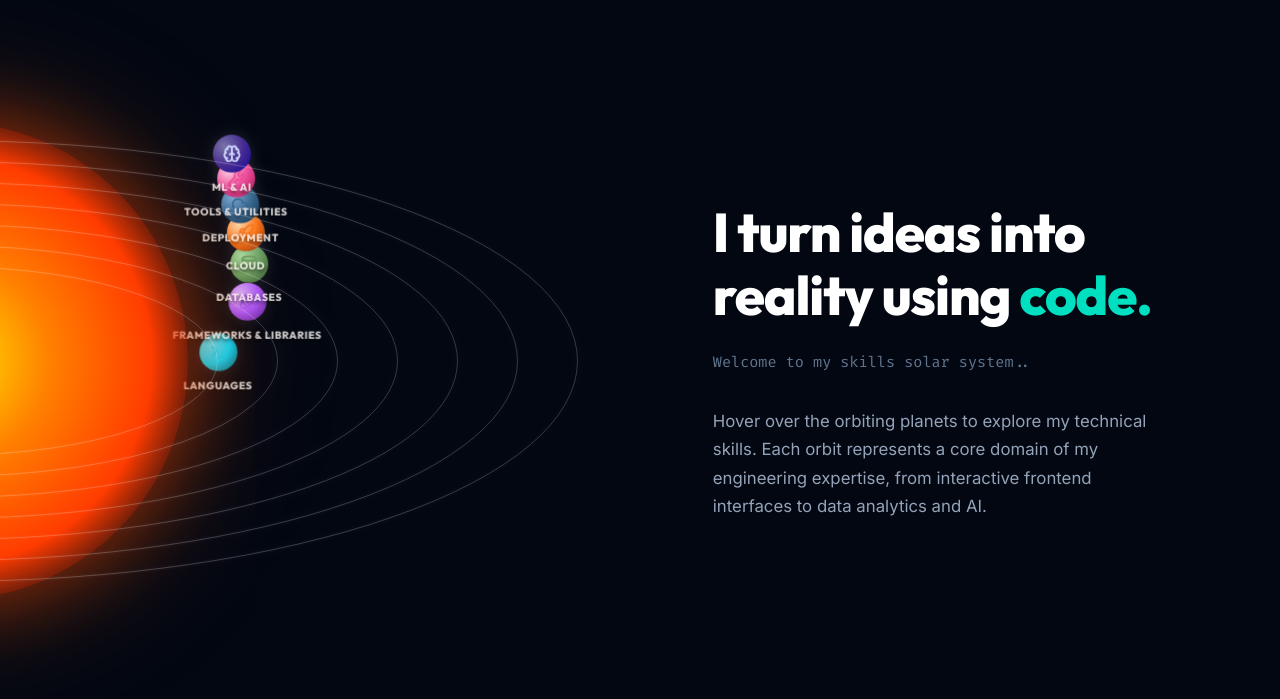
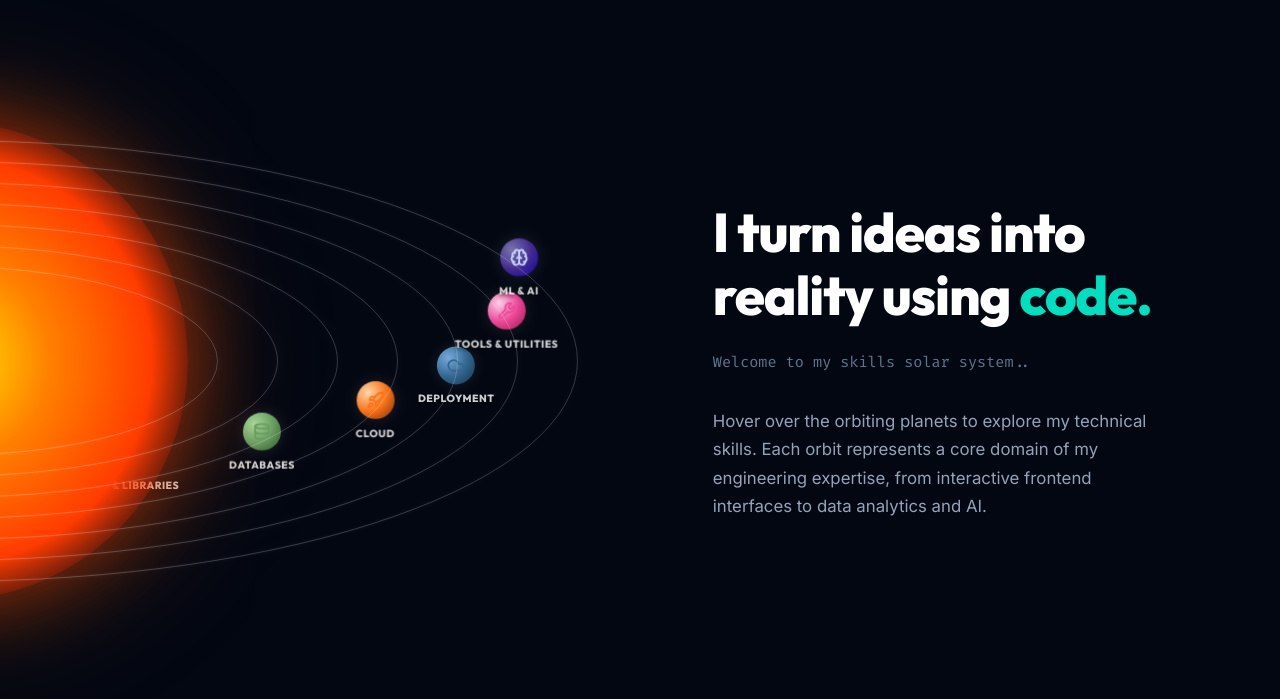
Before and after one commit to GaganKhandale/Space-Portfolio, a React (Vite) app: page / in a window 1280 px wide. Shown: the part 1639-2338 px from the top of the page. Built offline with nearby package versions, Linux system fonts and the light colour scheme.

Commit message:
Last Commit of developemnt 2

```diff
--- a/src/components/Projects.jsx
+++ b/src/components/Projects.jsx
@@ -340,7 +340,7 @@ const Projects = () => {
     let height = (canvas.height = (parent ? parent.clientHeight : 500) || 500);
 
     let rotation = 0; // Current longitude rotation offset (radians)
-    const rotationSpeed = 0.003;
+    const rotationSpeed = 0.005;
 
     const updateOffsets = () => {
       const containerEl = document.querySelector('.projects-container');
--- a/src/index.css
+++ b/src/index.css
@@ -702,31 +702,31 @@ p {
 
 /* Orbit speeds - custom speed for each planet */
 .orbit-speed-1 {
-  animation-duration: 25s;
+  animation-duration: 13s;
 }
 
 .orbit-speed-2 {
+  animation-duration: 15s;
+}
+
+.orbit-speed-3 {
+  animation-duration: 18s;
+}
+
+.orbit-speed-4 {
+  animation-duration: 21s;
+}
+
+.orbit-speed-5 {
+  animation-duration: 24s;
+}
+
+.orbit-speed-6 {
+  animation-duration: 29s;
+}
+
+.orbit-speed-7 {
   animation-duration: 35s;
-}
-
-.orbit-speed-3 {
-  animation-duration: 45s;
-}
-
-.orbit-speed-4 {
-  animation-duration: 55s;
-}
-
-.orbit-speed-5 {
-  animation-duration: 65s;
-}
-
-.orbit-speed-6 {
-  animation-duration: 75s;
-}
-
-.orbit-speed-7 {
-  animation-duration: 85s;
 }
 
 .solar-planet {
@@ -2395,9 +2395,11 @@ p {
   height: calc(100% - 60px);
   background: rgba(2, 7, 18, 0.97);
   /* Slightly higher opacity for a cleaner solid feel */
-  border: 1px solid rgba(255, 255, 255, 0.08); /* Subtle dark border instead of green */
+  border: 1px solid rgba(255, 255, 255, 0.08);
+  /* Subtle dark border instead of green */
   border-radius: 12px;
-  box-shadow: 0 0 30px rgba(0, 0, 0, 0.5); /* Deep shadow instead of green glow */
+  box-shadow: 0 0 30px rgba(0, 0, 0, 0.5);
+  /* Deep shadow instead of green glow */
   display: flex;
   flex-direction: column;
   overflow: hidden;
@@ -2411,8 +2413,10 @@ p {
   justify-content: space-between;
   align-items: center;
   padding: 10px 16px;
-  background: rgba(255, 255, 255, 0.02); /* Neutral background */
-  border-bottom: 1px solid rgba(255, 255, 255, 0.08); /* Subtle line instead of green */
+  background: rgba(255, 255, 255, 0.02);
+  /* Neutral background */
+  border-bottom: 1px solid rgba(255, 255, 255, 0.08);
+  /* Subtle line instead of green */
   height: 50px;
 }
 
@@ -2613,12 +2617,15 @@ p {
       top: 0%;
       opacity: 0;
     }
+
     5% {
       opacity: 1;
     }
+
     95% {
       opacity: 1;
     }
+
     100% {
       top: 100%;
       opacity: 0;
@@ -2656,6 +2663,7 @@ p {
       transform: translate(-50%, -50%) scale(0.95);
       opacity: 0.6;
     }
+
     100% {
       transform: translate(-50%, -50%) scale(1.1);
       opacity: 1;
@@ -2765,9 +2773,12 @@ p {
 
 /* Pathway lights pulsing glow animation */
 @keyframes pathwayPulse {
-  0%, 100% {
+
+  0%,
+  100% {
     opacity: 0.25;
   }
+
   50% {
     opacity: 1.0;
   }
@@ -2802,6 +2813,7 @@ p {
     opacity: 0.6;
     transform: scale(0.98);
   }
+
   100% {
     opacity: 1;
     transform: scale(1.0);
```
